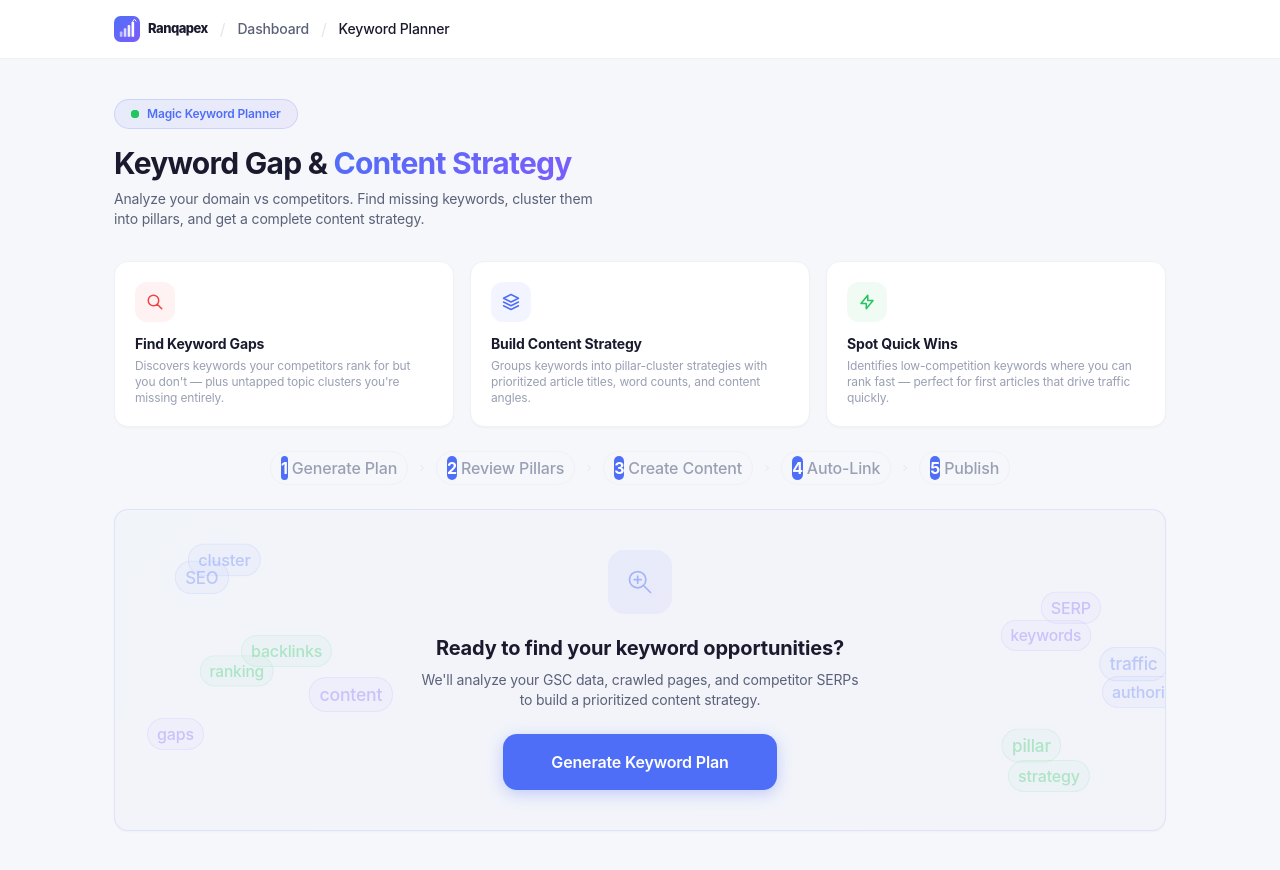
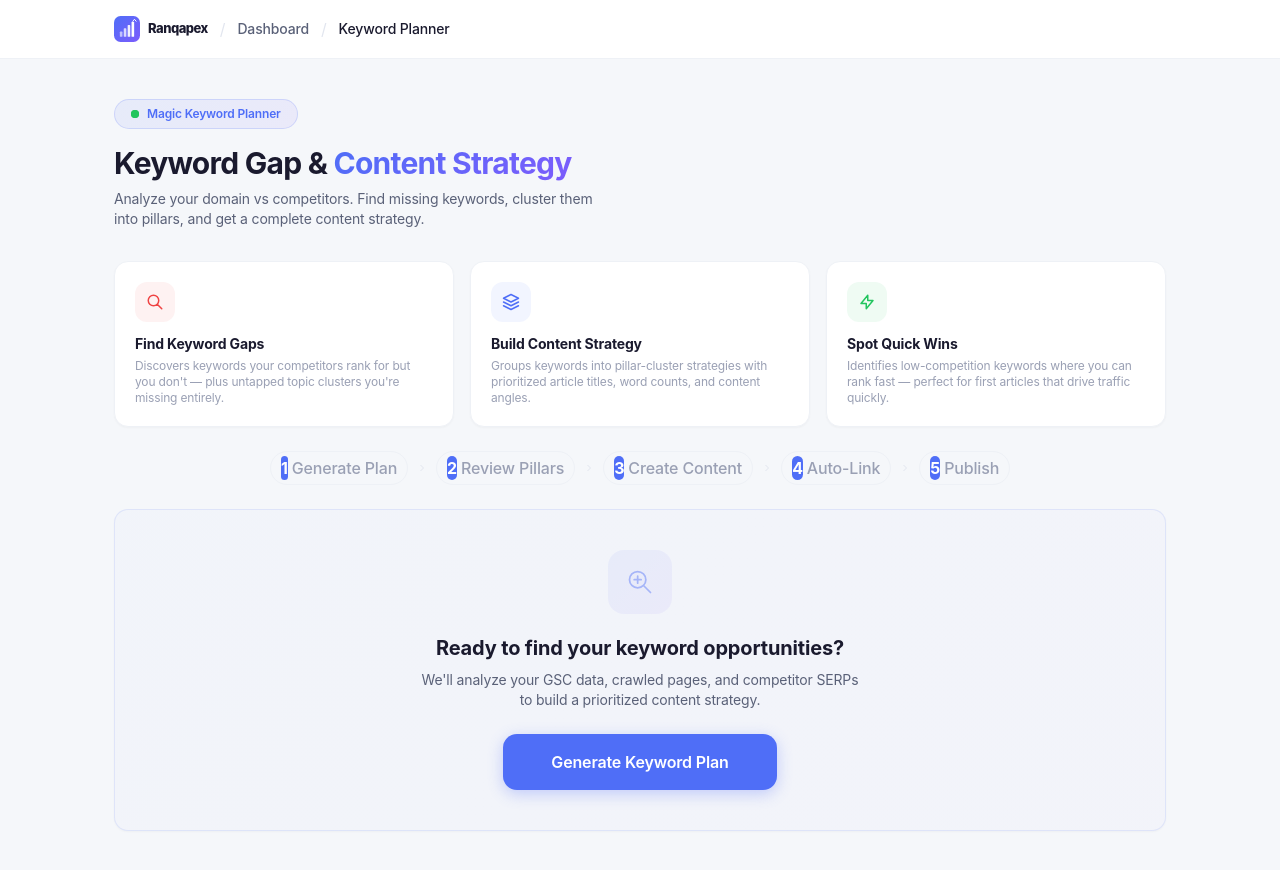
Before and after one commit to meenakshi0786-svg/Topranq, a Next.js app: page /domain/1/keyword-planner in a window 1280 px wide. Built offline with nearby package versions, Linux system fonts and the light colour scheme.

Commit message:
Remove floating keyword bubbles from Magic Keyword Planner
Co-Authored-By: Claude Opus 4.6 (1M context) <noreply@anthropic.com>

```diff
--- a/src/app/domain/[id]/keyword-planner/page.tsx
+++ b/src/app/domain/[id]/keyword-planner/page.tsx
@@ -149,28 +149,7 @@ export default function KeywordPlannerPage() {
 
         {!plan && !loading && (
           <div className="relative card-static p-10 text-center fade-in overflow-hidden" style={{ background: "linear-gradient(135deg, #4F6EF705, #7C5CFC05)", border: "1px solid #4F6EF720" }}>
-            {/* Floating keyword bubbles — edges only, not overlapping center text */}
-            {["SEO", "keywords", "ranking", "traffic", "content", "pillar", "cluster", "SERP", "backlinks", "authority", "gaps", "strategy"].map((word, i) => (
-              <span
-                key={word}
-                className="absolute text-[10px] font-medium rounded-full float-orb pointer-events-none"
-                style={{
-                  left: i % 2 === 0 ? `${3 + (i * 3) % 15}%` : `${82 + (i * 3) % 15}%`,
-                  top: `${10 + (i * 13) % 75}%`,
-                  padding: "3px 9px",
-                  background: i % 3 === 0 ? "#4F6EF708" : i % 3 === 1 ? "#7C5CFC08" : "#22c55e08",
-                  color: i % 3 === 0 ? "#4F6EF750" : i % 3 === 1 ? "#7C5CFC50" : "#22c55e50",
-                  border: `1px solid ${i % 3 === 0 ? "#4F6EF715" : i % 3 === 1 ? "#7C5CFC15" : "#22c55e15"}`,
-                  animationDelay: `${i * 0.7}s`,
-                  animationDuration: `${7 + i * 1.2}s`,
-                  zIndex: 0,
-                }}
-              >
-                {word}
-              </span>
-            ))}
-
-            <div className="relative" style={{ zIndex: 1 }}>
+            <div className="relative">
               <div className="w-16 h-16 rounded-2xl flex items-center justify-center mx-auto mb-5 glow-pulse" style={{ background: "linear-gradient(135deg, #4F6EF720, #7C5CFC20)" }}>
                 <svg width="28" height="28" viewBox="0 0 24 24" fill="none" stroke="var(--accent)" strokeWidth="1.5" strokeLinecap="round" strokeLinejoin="round">
                   <path d="M21 21l-6-6m2-5a7 7 0 11-14 0 7 7 0 0114 0z" />
```
